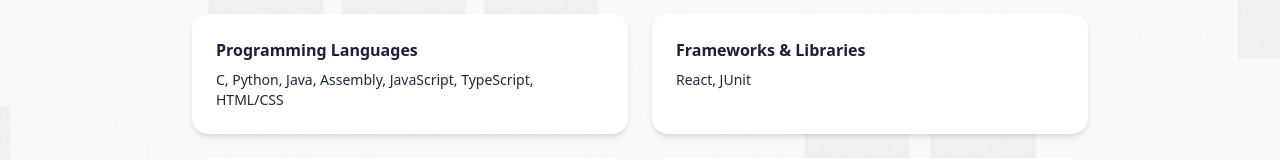
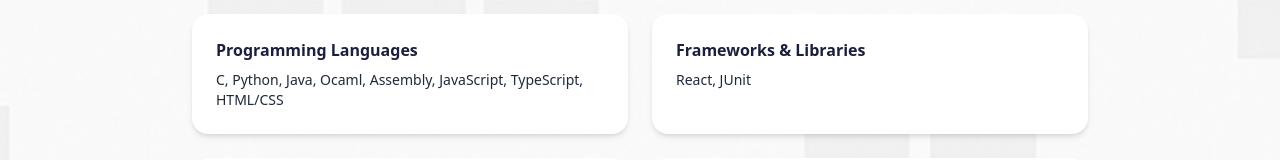
Before and after one commit to EuljeHoon/jehoon_website, a Next.js app: page / in a window 1280 px wide. Shown: the part 1726-1886 px from the top of the page. Built offline with nearby package versions, Linux system fonts and the light colour scheme.

Commit message:
Fixed programming language skill part

```diff
--- a/src/app/page.tsx
+++ b/src/app/page.tsx
@@ -148,7 +148,7 @@
           <div className="bg-white p-6 rounded-2xl shadow-md">
             <h3 className="font-bold text-[#1B1F3B] mb-2">Programming Languages</h3>
             <p className="text-sm text-gray-800">
-              C, Python, Java, Assembly, JavaScript, TypeScript, HTML/CSS
+              C, Python, Java, Ocaml, Assembly, JavaScript, TypeScript, HTML/CSS
             </p>
           </div>
 
```
